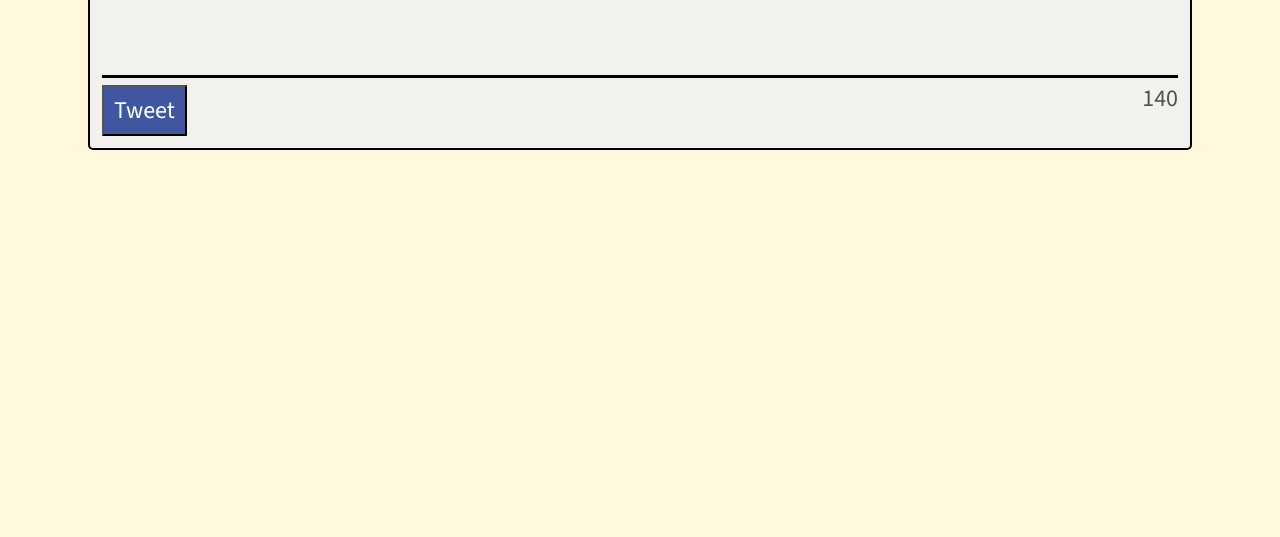
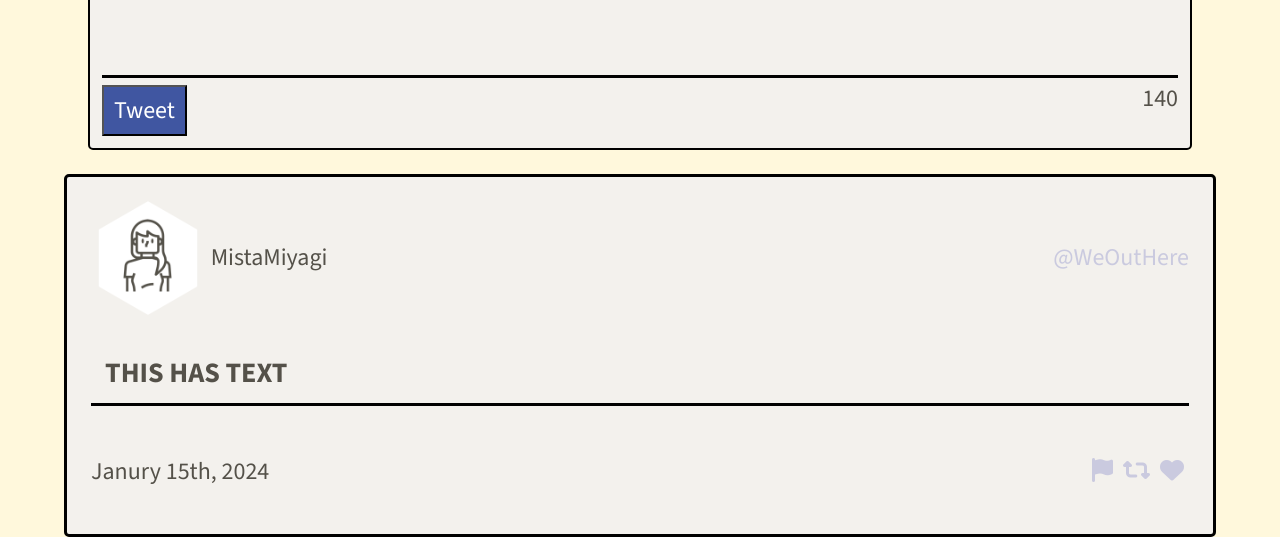
Before and after one commit to Jaidenpearson/Tweeter, a website: page public/index.html in a window 1280 px wide. Shown: the part 691-1228 px from the top of the page. Before the commit the page ends 865 px from the top, so only its background shows below. Drawn offline with nearby package versions, Linux system fonts and the light colour scheme.

Commit message:
styled tweet container

```diff
--- a/public/index.html
+++ b/public/index.html
@@ -26,6 +26,10 @@
 
       <link rel="stylesheet" href="/styles/new-tweet.css">
 
+      <!-- tweet CSS -->
+
+      <link rel="stylesheet" href="/styles/tweet.css">
+
     <!-- External JS -->
     <script src="https://ajax.googleapis.com/ajax/libs/jquery/3.4.1/jquery.min.js"></script>
 
@@ -50,7 +54,7 @@
         <i class="fa-solid fa-angles-down"></i>
       </div>
     </nav>
-    <header>
+    <header class="main-header">
       <div>
         <img src="/images/profile-hex.png">
       </div>
@@ -72,6 +76,26 @@
           </div>
         </form>
       </section>
+      <section class="tweet-container">
+        <article class="tweet">
+          <header>
+            <div class="left-header">
+              <img src="/images/profile-hex.png" alt="">
+              <p class="user-name">MistaMiyagi</p>
+            </div>
+            <p class="user-handle">@WeOutHere</p>
+          </header>
+          <h3>THIS HAS TEXT</h3>
+          <footer>
+            <p>Janury 15th, 2024</p>
+            <div class="icons">
+              <a href=""><i class="fa-solid fa-flag"></i></a>
+              <a href=""><i class="fa-solid fa-retweet"></i></a>
+              <a href=""><i class="fa-solid fa-heart"></i></a>
+            </div>
+          </footer>
+        </article>
+      </section>
     </main>
   </body>
 </html>
--- a/public/scripts/composer-char-counter.js
+++ b/public/scripts/composer-char-counter.js
@@ -1,5 +1,5 @@
 $(document).ready(function() {
-  $('#tweet-text').on('keydown', function() {
+  $('#tweet-text').on('input', function() {
     const counter = $('#tweet-text')
     .closest('form')
     .find('.counter')
--- a/public/styles/header.css
+++ b/public/styles/header.css
@@ -1,4 +1,4 @@
-header {
+.main-header {
   display: flex;
   flex-direction: column;
   justify-content:center;
--- a/public/styles/nav.css
+++ b/public/styles/nav.css
@@ -18,6 +18,6 @@
   text-align: center;
 }
 
-i {
+ .fa-angles-down{
   color: #e83f27;
 }
--- /dev/null
+++ b/public/styles/tweet.css
@@ -0,0 +1,60 @@
+article.tweet {
+  transition: .3s;
+  display: flex;
+  flex-direction: column;
+  background-color: #f3f1ed;
+  border: solid black 3px;
+  border-radius: 5px;
+  padding: 1em;
+}
+
+article.tweet:hover {
+  transition: .3s;
+    box-shadow: 10px 5px 5px #008c8c;
+}
+
+article.tweet header {
+  display: flex;
+  justify-content: space-between;
+  align-items: center;
+}
+
+article.tweet .user-handle {
+  color: #cacadf;
+}
+
+article.tweet .left-header {
+  display: flex;
+  align-items: center;
+  gap: .25em;
+}
+
+article.tweet h3 {
+  border-bottom: solid black;
+  padding: .5em;
+}
+
+article.tweet footer {
+  display: flex;
+  justify-content: space-between;
+  align-items: center;
+}
+
+article.tweet .icons {
+  display: flex;
+}
+
+article.tweet .icons a {
+  transition: .2s;
+  margin: 5px;
+  color: #cacadf;
+}
+
+article.tweet .icons a:hover {
+  transition: .2s;
+  color: red;
+}
+
+article.tweet img {
+  width: 30%;
+}
```
